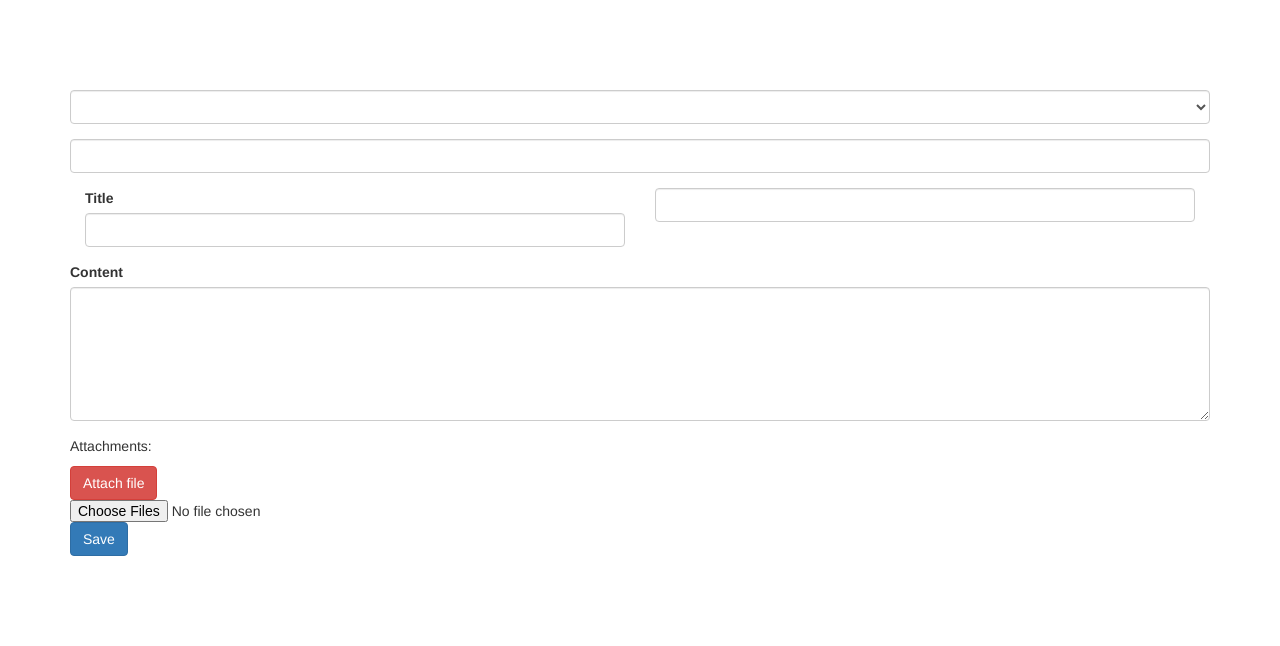
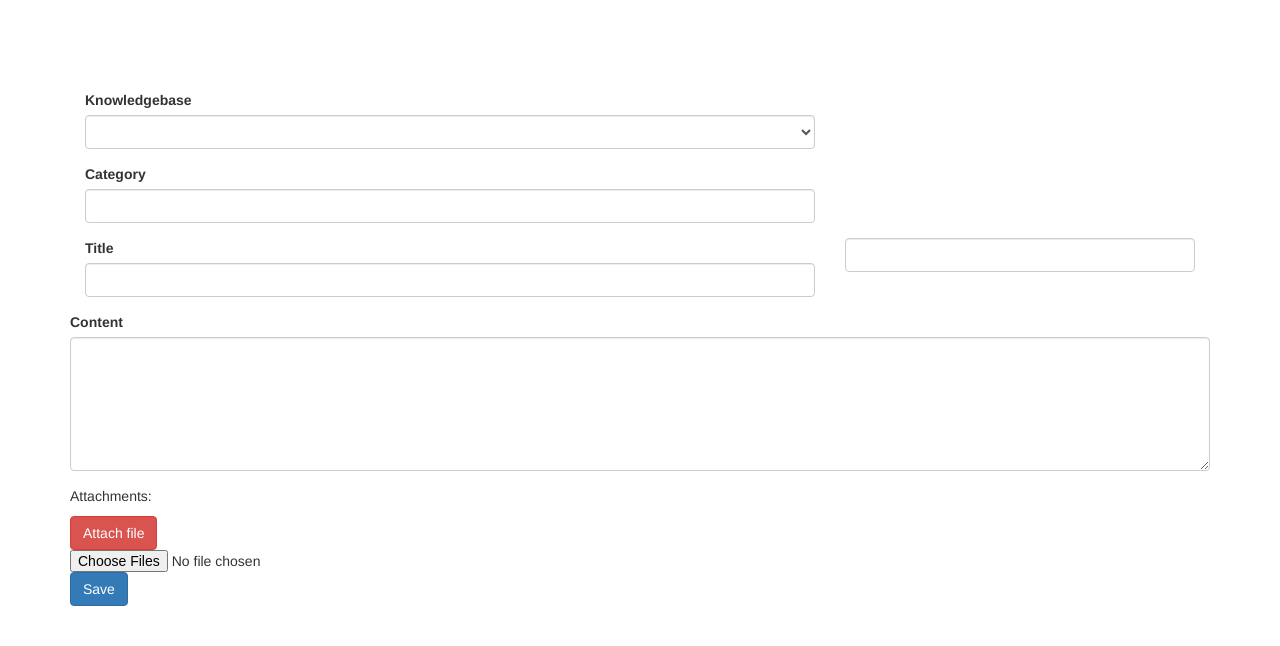
Before and after one commit to PattiMetz/idoweddings, a Yii app: template views/admin-knowledgebases/articles-update.php in a window 1280 px wide. Shown: the top 646 px of the page. Run offline with PHP 8.4 and a stand-in for Yii, Linux system fonts and the light colour scheme; the template is opened without the code that fills it, so the values that code supplies are empty; form fields are guessed from the names that the template uses; some libraries are stand-ins or nearby versions.

Commit message:
Added styles for Knowledge Base

```diff
--- a/views/admin-knowledgebases/articles-update.php
+++ b/views/admin-knowledgebases/articles-update.php
@@ -53,19 +53,19 @@ echo Alert::widget([
 
 ?>
 
-<div class="input_wrapper">
-	<?php echo $form->field($model, 'knowledgebase_id')->dropDownList($model->knowledgebases, ['class'  => 'form-control chosen-style'])->label(false); ?>
+<div class="input_wrapper col-lg-8">
+	<?php echo $form->field($model, 'knowledgebase_id')->dropDownList($model->knowledgebases, ['class'  => 'form-control chosen-style']); ?>
 
-	<?php echo $form->field($model, 'category_id')->textInput()->label(false); ?>
+	<?php echo $form->field($model, 'category_id')->textInput(); ?>
 <!--input id="category_id" class="easyui-combotree"-->
 	<!--input class="easyui-combotree" value="0" data-options="url:'tree_data1.json',method:'get',required:false" style="width:200px;"-->
 
 </div>
 <div class="status_wrapper clearfix">
-	<div class="col-lg-6">
+	<div class="col-lg-8">
 		<?php echo $form->field($model, 'title')->textInput(); ?>
 	</div>
-	<div class="col-lg-6">
+	<div class="col-lg-4">
 		<?php echo $form->field($model, 'status')->radioList($model->statuses, ['unselect' => NULL])->label(false); ?>
 	</div>
 </div>
--- a/views/admin-knowledgebases/entries.php
+++ b/views/admin-knowledgebases/entries.php
@@ -126,7 +126,7 @@ use yii\bootstrap\Alert;
 							}
 							if ($model->count_files) {
 								$list_files = unserialize($model->list_files);
-								$output.= '<small>Attachments:';
+								$output.= '<small class="attach_doc">Attachments: ';
 								foreach ($list_files as $name) {
 									$output.= '<i>' . Html::encode($name) . '</i>' . "\n";
 								}
@@ -156,7 +156,9 @@ OUTPUT;
 						} else {
 							if ($model->count_files) {
 								$output = <<<OUTPUT
-									<div title="Attachments" class="item_doc attach">{$model->count_files}</div>
+									<div class="contain">
+										<div title="Attachments" class="item_doc attach">{$model->count_files}</div>
+									</div>
 OUTPUT;
 							} else {
 								$output = '&nbsp';
--- a/web/css/easyui.css
+++ b/web/css/easyui.css
@@ -1725,9 +1725,9 @@
   line-height: 30px;
   font-size: 12px;
 }
-.pagination span {
+/*.pagination span {
   font-size: 12px;
-}
+}*/
 .pagination-link .l-btn-text {
   width: 24px;
   text-align: center;
```
Also changed, not shown: web/css/admin.css (+32 -6 lines), web/css/chosen-sprite.png (added), web/images/icons/contain_5.png (added).
